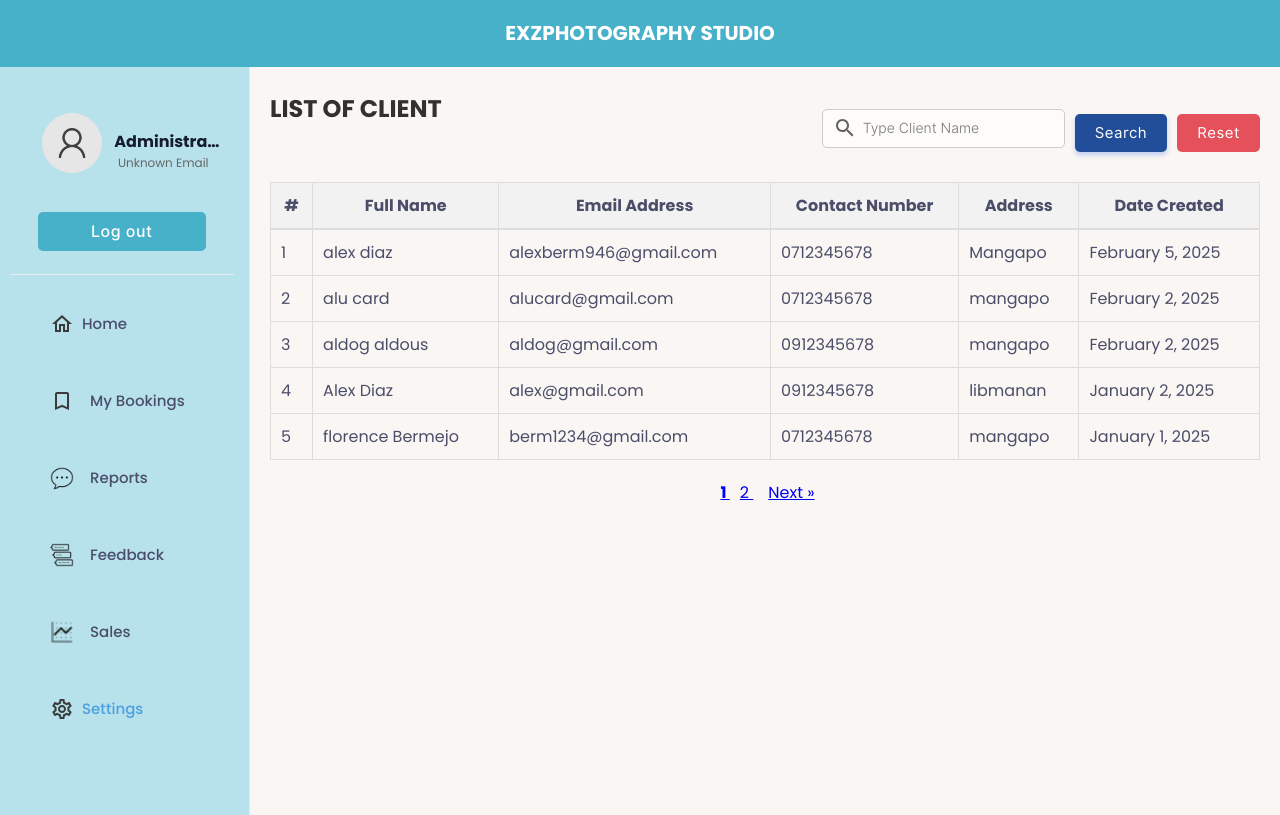
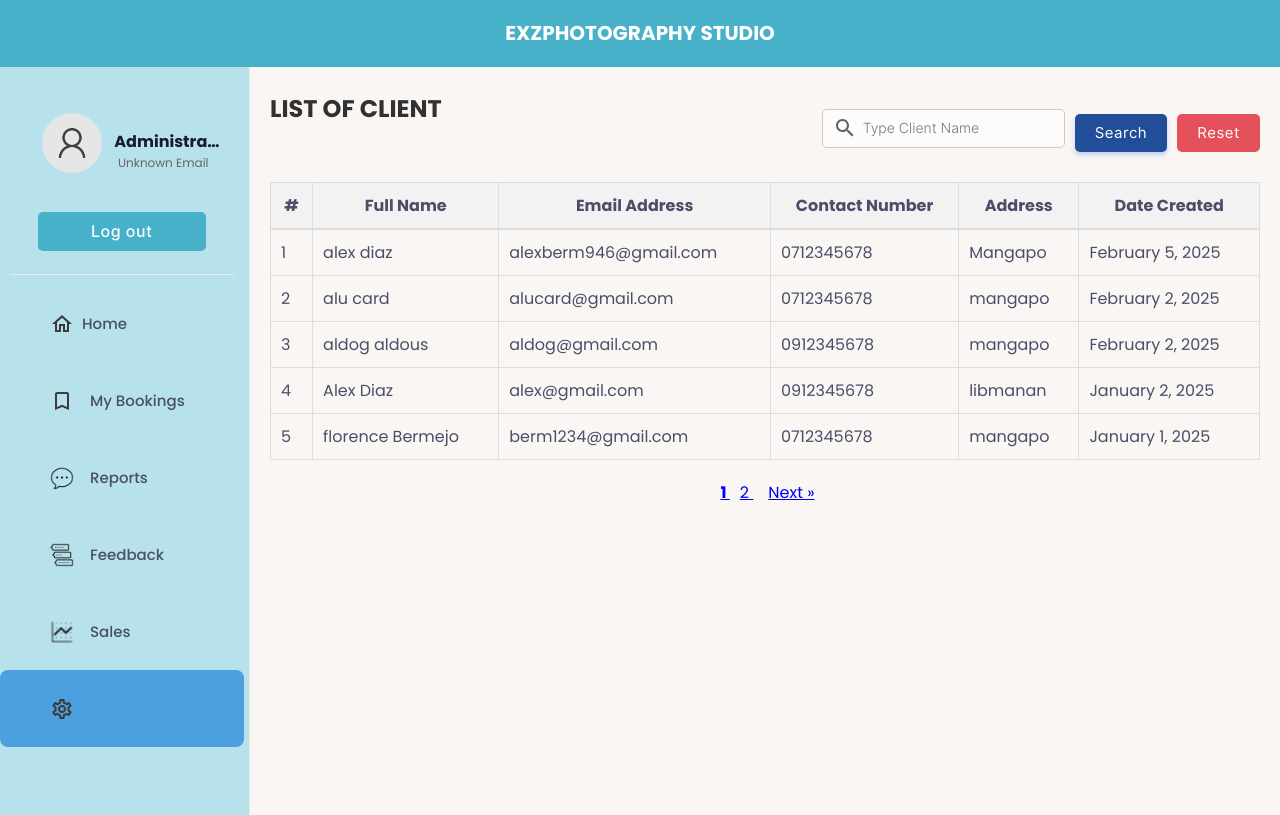
Before and after one commit to bermejoFlorence/booking, a PHP site: page /admin/client.php in a window 1280 px wide. Run offline with PHP 8.4, Linux system fonts and the light colour scheme; a user stored in the database is signed in; data comes from the database, SQL or seed files in the repository; some libraries are stand-ins or nearby versions.

Commit message:
fixing css

```diff
--- a/css/main.css
+++ b/css/main.css
@@ -309,14 +309,14 @@
   gap: 8px;
   width: 100%;
   padding: 12px 30px 12px 50px;
+  font-size: 16px;
   text-decoration: none;
-  font-size: 16px;
-  color: #333;
   border-radius: 8px;
-  transition: all 0.3s ease;
+  color: var(--textcolor);
+  background-color: transparent; /* normal walang background */
+  transition: background-color 0.3s, color 0.3s;
   position: relative;
 }
-
 
 
 .menu-btn::before {
@@ -354,21 +354,20 @@
 }
 
 .menu-btn:hover {
-  background-color: #46B1C9;
+  background-color: var(--btnice); /* lighter blue */
   color: white;
 }
 
 .menu-btn.menu-active {
-  background-color: #b7e2ec;
-  color: #212529;
-  font-weight: 600;
+  background-color: var(--primarycolor); /* light blue */
+  color: white;
 }
 /* Idagdag ito para sa hover habang active */
+/* Hover kahit active */
 .menu-btn.menu-active:hover {
-  background-color: #4da0e0;
-  color: #ffffff;
+  background-color: #0077b6; /* darker blue pag hover */
+  color: white;
 }
-
 .menu::-webkit-scrollbar {
   width: 0px;
   background: transparent; /* totally invisible */
```
